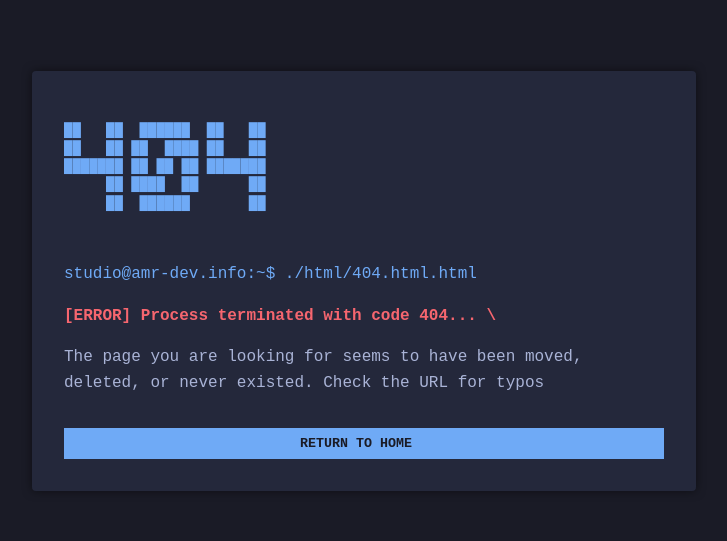
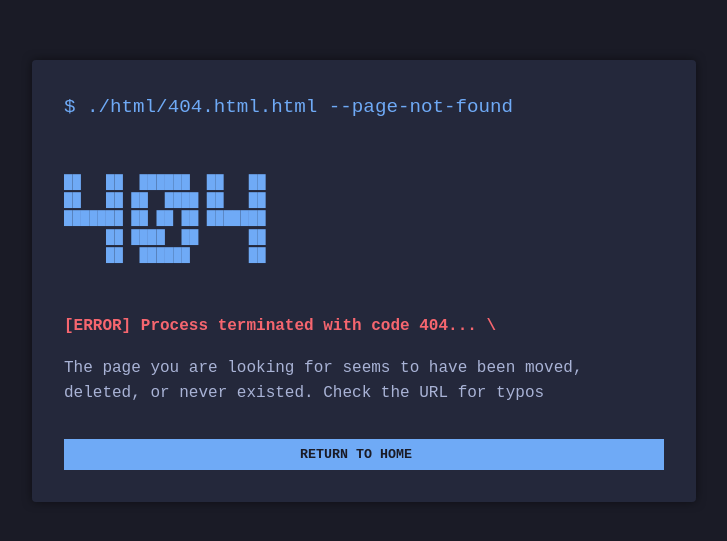
Before and after one commit to cyber-amr/tartarus, a website: page html/404.html in a window 1280 px wide. Shown: the part 119-660 px from the top of the page, without its empty margins (276-1003 px from the left). Drawn offline with Linux system fonts and the light colour scheme.

Commit message:
make the prompt act as header

```diff
--- a/html/404.html
+++ b/html/404.html
@@ -42,16 +42,17 @@
             width: 100%;
             max-width: 600px;
         }
+        .prompt {
+            color: #6faaf6;
+            margin-bottom: 2rem;
+            font-size: 1.2em;
+        }
         .ascii-art {
             color: #6faaf6;
             white-space: pre;
             font-size: 14px;
             margin-bottom: 2rem;
             line-height: 1.3;
-        }
-        .command-prompt {
-            color: #6faaf6;
-            margin-bottom: 1rem;
         }
         .error-code {
             color: #f6666f;
@@ -84,6 +85,7 @@
 
 <body>
     <div class="error-container">
+        <div class="prompt">$ ./requested_page.html --page-not-found</div>
         <div class="ascii-art">
 ██   ██  ██████  ██   ██
 ██   ██ ██  ████ ██   ██
@@ -91,7 +93,6 @@
      ██ ████  ██      ██
      ██  ██████       ██
         </div>
-        <div class="command-prompt">studio@amr-dev.info:~$ ./requested_page.html</div>
         <div class="error-code">[ERROR] Process terminated with code 404... |</div>
         <div class="error-message">
             The page you are looking for seems to have been moved, deleted, or never existed.
@@ -107,7 +108,7 @@
 
         const filePath = window.location.pathname.split("/")
         filePath.shift()
-        document.querySelector(".command-prompt").textContent = `studio@amr-dev.info:~$ ./${filePath.join("/")}.html`
+        document.querySelector(".prompt").textContent = `$ ./${filePath.join("/")}.html --page-not-found`
 
         setInterval(() => {
             errorText.textContent = '[ERROR] Process terminated with code 404... ' + characters[i];
```
